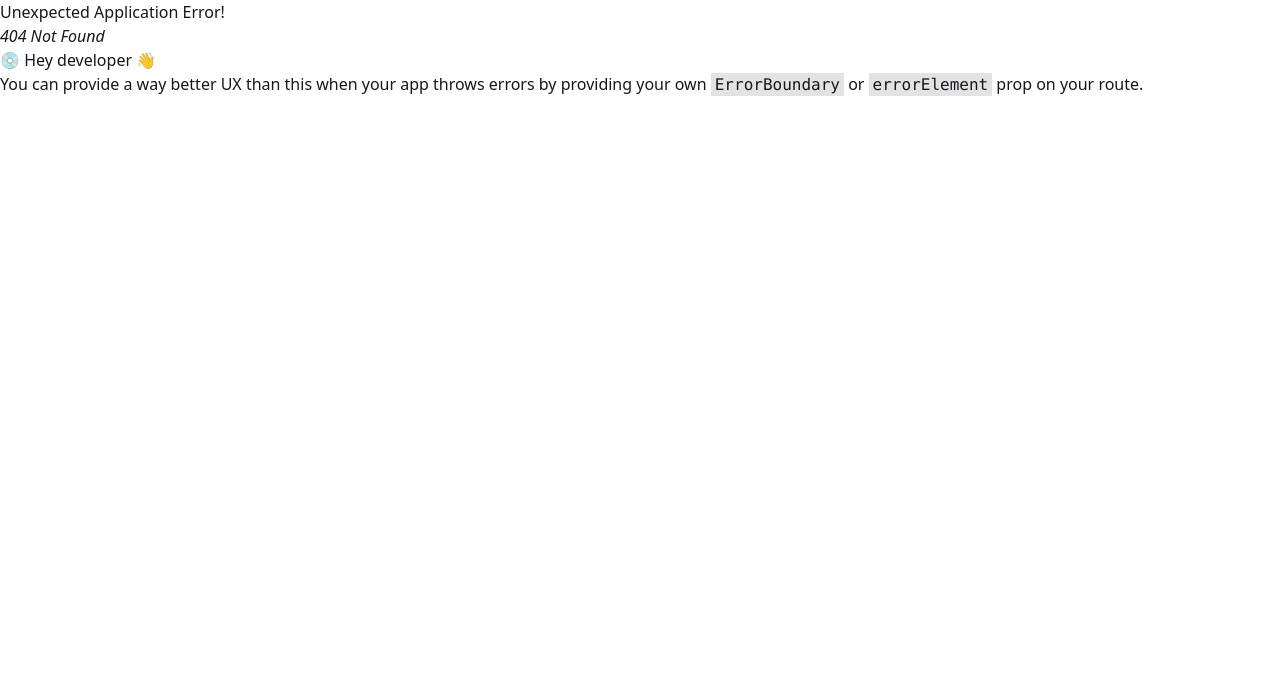
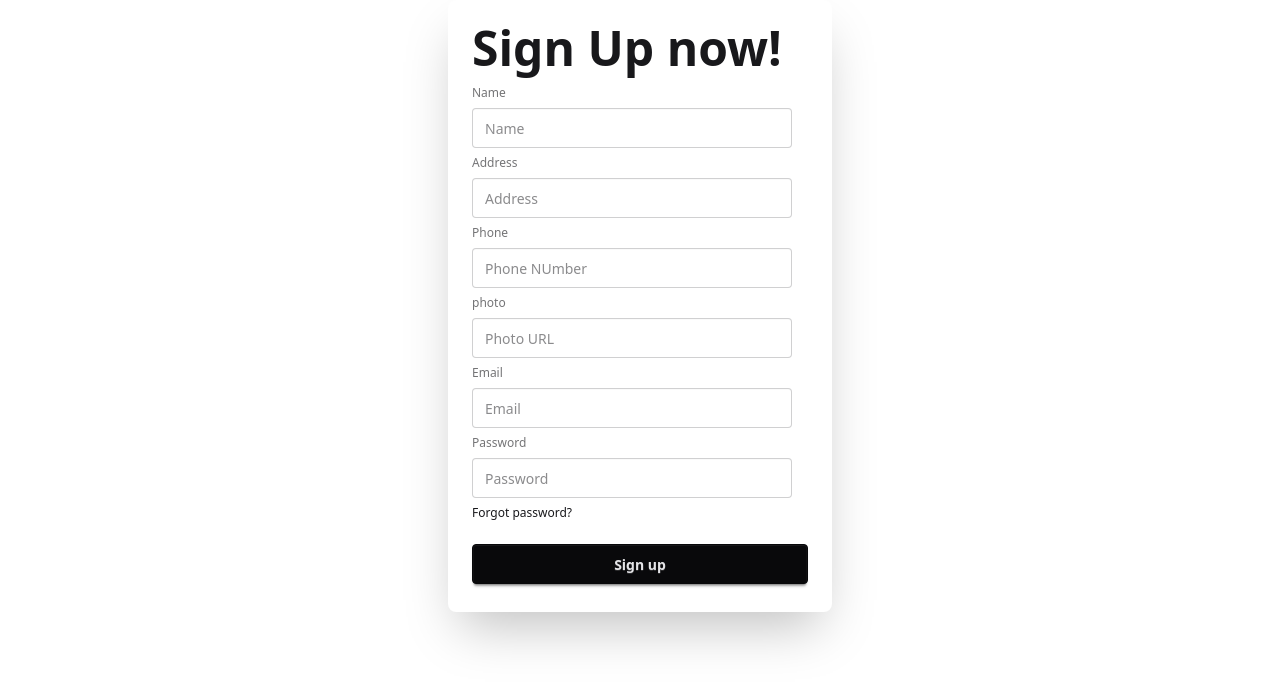
Before and after one commit to mottasimsadi/Coffee-Store-Client, a React (Vite) app: page /signup in a window 1280 px wide. Before the commit this address had no page. Shown: the top 686 px of the page. Built offline with nearby package versions, Linux system fonts and the light colour scheme.

Commit message:
Added the firebase setup

```diff
--- a/package.json
+++ b/package.json
@@ -11,6 +11,7 @@
   },
   "dependencies": {
     "@tailwindcss/vite": "^4.1.8",
+    "firebase": "^11.8.1",
     "react": "^19.1.0",
     "react-dom": "^19.1.0",
     "react-router": "^7.6.1",
--- /dev/null
+++ b/src/components/SignIn.jsx
@@ -0,0 +1,11 @@
+import React from 'react';
+
+const SignIn = () => {
+    return (
+        <div>
+
+        </div>
+    );
+};
+
+export default SignIn;
--- /dev/null
+++ b/src/components/SignUp.jsx
@@ -0,0 +1,61 @@
+import React from 'react';
+
+const SignUp = () => {
+    return (
+      <div className="card bg-base-100 max-w-sm mx-auto shrink-0 shadow-2xl">
+        <div className="card-body">
+          <h1 className="text-5xl font-bold">Sign Up now!</h1>
+          <form className="fieldset">
+            <label className="label">Name</label>
+            <input
+              type="text"
+              name="name"
+              className="input"
+              placeholder="Name"
+            />
+            <label className="label">Address</label>
+            <input
+              type="text"
+              name="address"
+              className="input"
+              placeholder="Address"
+            />
+            <label className="label">Phone</label>
+            <input
+              type="text"
+              name="phone"
+              className="input"
+              placeholder="Phone NUmber"
+            />
+            <label className="label">photo</label>
+            <input
+              type="text"
+              name="photo"
+              className="input"
+              placeholder="Photo URL"
+            />
+            <label className="label">Email</label>
+            <input
+              type="email"
+              name="email"
+              className="input"
+              placeholder="Email"
+            />
+            <label className="label">Password</label>
+            <input
+              type="password"
+              name="password"
+              className="input"
+              placeholder="Password"
+            />
+            <div>
+              <a className="link link-hover">Forgot password?</a>
+            </div>
+            <button className="btn btn-neutral mt-4">Sign up</button>
+          </form>
+        </div>
+      </div>
+    );
+};
+
+export default SignUp;
--- /dev/null
+++ b/src/firebase/firebase.init.js
@@ -0,0 +1,21 @@
+// Import the functions you need from the SDKs you need
+import { initializeApp } from "firebase/app";
+import { getAuth } from "firebase/auth";
+// TODO: Add SDKs for Firebase products that you want to use
+// https://firebase.google.com/docs/web/setup#available-libraries
+
+// Your web app's Firebase configuration
+const firebaseConfig = {
+  apiKey: "VITE_apiKey",
+  authDomain: "VITE_authDomain",
+  projectId: "VITE_projectId",
+  storageBucket: "VITE_storageBucket",
+  messagingSenderId: "VITE_messagingSenderId",
+  appId: "VITE_appId",
+};
+
+// Initialize Firebase
+const app = initializeApp(firebaseConfig);
+
+// Initialize Firebase Authentication and get a reference to the service
+export const auth = getAuth(app);
--- a/src/main.jsx
+++ b/src/main.jsx
@@ -9,6 +9,8 @@ import Home from "./components/Home.jsx";
 import AddCoffee from "./components/AddCoffee.jsx";
 import UpdateCoffee from "./components/UpdateCoffee.jsx";
 import CoffeeDetails from "./components/CoffeeDetails.jsx";
+import SignIn from "./components/SignIn.jsx";
+import SignUp from "./components/SignUp.jsx";
 
 const router = createBrowserRouter([
   {
@@ -33,6 +35,14 @@ const router = createBrowserRouter([
         loader: ({params}) => fetch(`http://localhost:3000/coffees/${params.id}`) ,
         Component: UpdateCoffee,
       },
+      {
+        path: 'signin',
+        Component: SignIn
+      },
+      {
+        path: 'signup',
+        Component: SignUp
+      }
     ],
   },
 ]);
```
Also changed, not shown: 1 other file (tests, documents, lock files or other folders).
